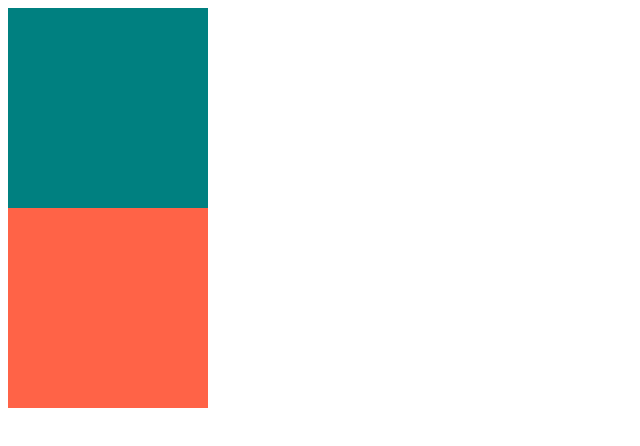
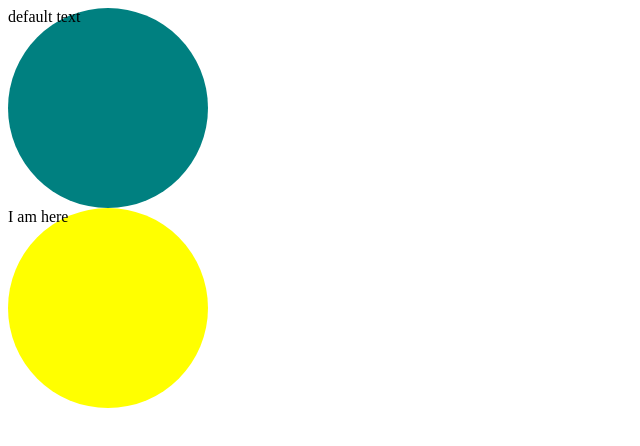
Before and after one commit to PapyrusNotes/ReactJS-mini, a React (Create React App) app: page / in a window 1280 px wide. Shown: the top 446 px of the page, without its empty margins (0-640 px from the left). Built offline with nearby package versions, Linux system fonts and the light colour scheme.

Commit message:
<add>: add typescript example

```diff
--- a/src/App.tsx
+++ b/src/App.tsx
@@ -3,8 +3,8 @@ import Circle from "./Circle";
 function App() {
   return (
     <div>
-      <Circle bgColor="teal" />
-      <Circle bgColor="tomato" />
+      <Circle borderColor="yellow" bgColor="teal"/>
+      <Circle text="I am here" borderColor="tomato" bgColor="yellow"/>
     </div>
   );
 }
--- a/src/Circle.tsx
+++ b/src/Circle.tsx
@@ -1,21 +1,31 @@
-import styled from "styled-components"
+import styled from "styled-components";
 
 interface ContainerProps {
     bgColor: string;
+    borderColor: string;
 }
 
 const Container = styled.div<ContainerProps>`
     width: 200px;
     height: 200px;
-    background-color: ${props => props.bgColor}
+    background-color: ${(props) => props.bgColor};
+    border: 1px solod ${(props) => props.borderColor};
+    border-radius:100px;
 `;
 
 interface CircleProps {
     bgColor:string;
+    borderColor?:string;
+    text?: string;
 }
 
-function Circle({bgColor}:CircleProps) {
-    return <Container bgColor={bgColor}/>;
+
+function Circle({bgColor, borderColor, text = "default text" }:CircleProps) {
+    return (
+        <Container bgColor={bgColor} borderColor={borderColor ?? bgColor}>
+            {text}
+        </Container>
+    );
 }
 
 export default Circle;
```
